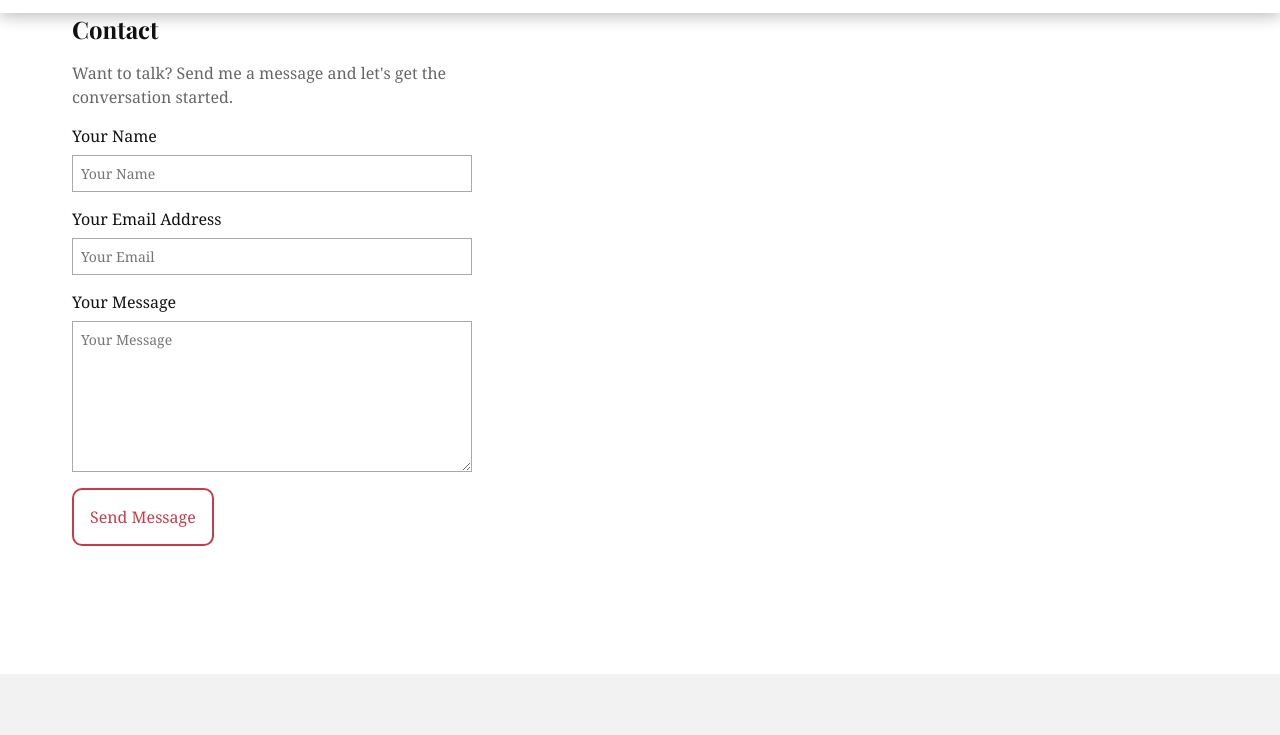
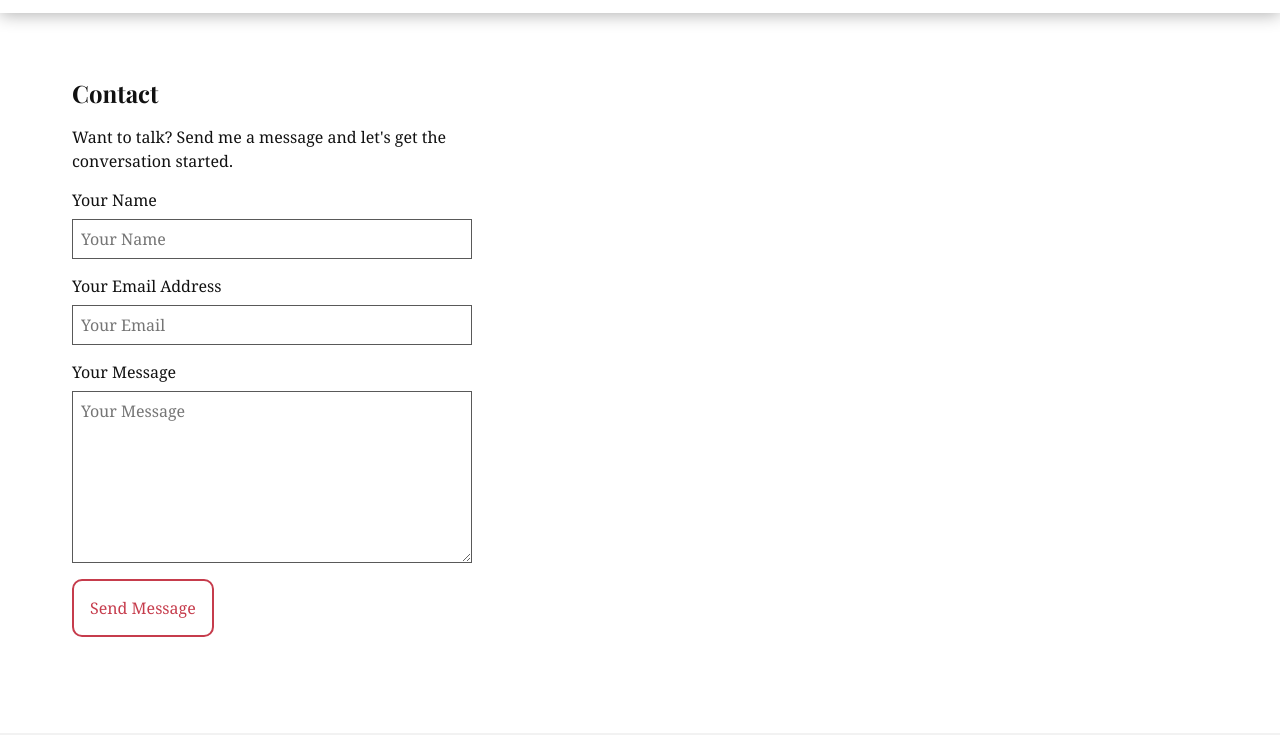
Before and after one commit to amitchell89/react-redux-portfolio, a React app: page /terms in a window 1280 px wide. Both pictures are taken after a click on the item "Contact". Shown: the part 51-786 px from the top of the page. Built offline with nearby package versions, Linux system fonts and the light colour scheme.

Commit message:
cleaning up contact page styling

```diff
--- a/src/css/base.scss
+++ b/src/css/base.scss
@@ -23,6 +23,20 @@ ul {
 li {
   cursor: pointer;
   padding: 0.25rem 0;
+}
+
+label {
+  display: block;
+  margin-bottom: 0.5rem;
+}
+
+input, textarea  {
+  display: block;
+  padding: 0.5rem;
+  margin-bottom: 1rem;
+  color: $font_color_secondary;
+  border: 1px solid $font_color_secondary;
+  width: 100%;
 }
 
 select {
--- a/src/css/contact.scss
+++ /dev/null
@@ -1,31 +0,0 @@
-/* Contact Styles */
-
-.contact {
-  width: 100%;
-  max-width: 400px;
-  margin-bottom: 2rem;
-}
-
-.contact input, .contact textarea  {
-  display: block;
-  font-size: 0.875rem;
-  padding: 0.5rem;
-  margin-bottom: 1rem;
-  border: 1px solid $color-gray-mid;
-  width: 100%;
-}
-
-.contact label {
-  display: block;
-  margin-bottom: 0.5rem;
-}
-
-@media (max-width: 767px) {
-  .contact {
-    max-width: 100%;
-  }
-
-  .btn--contact {
-    width: 100%;
-  }
-}
--- a/src/css/index.scss
+++ b/src/css/index.scss
@@ -5,6 +5,5 @@
 @import 'base';
 @import 'gallery';
 @import 'projects';
-@import 'contact';
 @import '../components/index.scss';
 @import '../views/index.scss';
--- a/src/css/typography.scss
+++ b/src/css/typography.scss
@@ -15,7 +15,7 @@ a:hover {
 
 p {
   line-height: 1.5;
-  color: $color-gray-dark;
+  color: $font_color_primary;
 }
 
 h1 {
--- a/src/views/Contact/Contact.js
+++ b/src/views/Contact/Contact.js
@@ -40,7 +40,7 @@ export default class Contact extends Component {
               <input type="text" name="email" placeholder="Your Email"></input>
               <label>Your Message</label>
               <textarea type="text" name="message" placeholder="Your Message" rows="7"></textarea>
-              <button type="submit" form="contact_form" value="Submit" className="btn">Send Message</button>
+              <button type="submit" form="contact_form" value="Submit" className="btn btn--contact">Send Message</button>
             </form>
           </div>
         </div>
--- a/src/views/Contact/Contact.scss
+++ b/src/views/Contact/Contact.scss
@@ -0,0 +1,19 @@
+//////////////
+// Contact //
+////////////
+
+.contact {
+  width: 100%;
+  max-width: 400px;
+  margin-top: 4rem;
+}
+
+@media (max-width: 767px) {
+  .contact {
+    max-width: 100%;
+  }
+
+  .btn--contact {
+    width: 100%;
+  }
+}
```
Also changed, not shown: src/dist/bundle.js, 2 other files.
